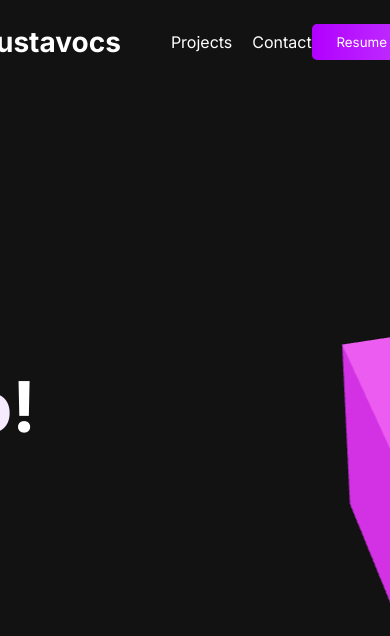
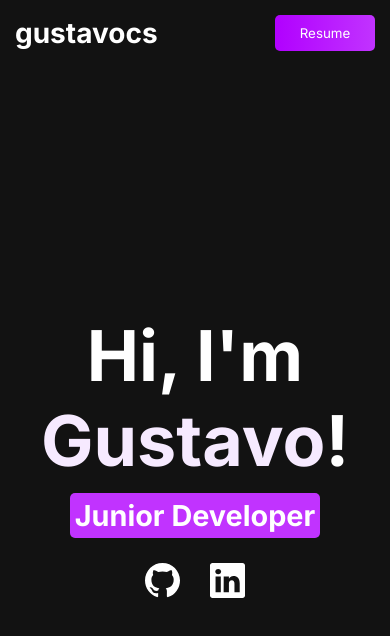
Before and after one commit to gustavocsak/portfolio, a React (Create React App) app: page / in a window 390 px wide. Shown: the top 636 px of the page. Built offline with nearby package versions, Linux system fonts and the light colour scheme; the HTML template or start-up script is replaced by a standard one.

Commit message:
Added responsiveness to Navbar, Hero and Projects

```diff
--- a/src/App.js
+++ b/src/App.js
@@ -15,11 +15,14 @@ const Container = styled.div`
         display: none;
     }
     color: white;
-
-
-
     background-color: #121212;
 
+    @media only screen and (max-width: 768px) {
+        scroll-snap-type: none;
+        scroll-behavior: smooth;
+        overflow-y: auto;
+        scrollbar-width: none;
+    }
 
 
 `
--- a/src/components/Cube.js
+++ b/src/components/Cube.js
@@ -3,11 +3,7 @@ import { Canvas } from '@react-three/fiber'
 import React, { Suspense } from 'react'
 import styled from 'styled-components'
 
-const Container = styled.div`
-    height: 100vh;
-    width: 100%;
-    scroll-snap-align: center;
-`
+
 
 const Cube = ({color, fov, position}) => {
   return (
@@ -26,5 +22,5 @@ const Cube = ({color, fov, position}) => {
 
   )
 }
-////rgb(18, 18, 18) "rgb(193, 51, 255)"
+
 export default Cube
--- a/src/components/Hero.js
+++ b/src/components/Hero.js
@@ -17,6 +17,8 @@ const Section = styled.div`
     align-items: center;
     justify-content: space-between;
 
+
+
 `
 
 const Container = styled.div`
@@ -26,6 +28,13 @@ const Container = styled.div`
     display: flex;
     justify-content: space-between;
 
+    @media only screen and (max-width: 768px) {
+        width: 100%;
+        flex-direction: column;
+        align-items: center;
+        justify-content: center;
+    }
+
 `
 
 const Intro = styled.div`
@@ -34,17 +43,30 @@ const Intro = styled.div`
     justify-content: center;
     gap: 15px;
 
+    @media only screen and (max-width: 768px) {
+        flex: 1;
+        align-items: center;
+    }
+
 `
 
 const Three = styled.div`
     flex: 3;
     position: relative;
 
+    @media only screen and (max-width: 768px) {
+        display: none;
+    }
+
 `
 
 const Title = styled(motion.div)`
 
     font-size: 70px;
+
+    @media only screen and (max-width: 768px) {
+        text-align: center;
+    }
 `
 
 const Subtitle = styled(motion.span)`
@@ -73,7 +95,7 @@ const Hero = () => {
                 <Title as={motion.h1} initial={{y: -50, opacity: 0}} animate={{y: 0, opacity:1}} transition={{delay: 0.3}}><span style={{}}>Hi, I'm  </span>{titleLetter.map((letter, index) => {
                     return <LetterAnimate key={index} letter={letter} />
                 })}!</Title>
-                {/* some animation later for this: */}
+
                 <motion.div initial={{y: -50, opacity: 0}} animate={{y: 0, opacity:1}} transition={{delay: 0.5}}>
                     <Subtitle>Junior Developer</Subtitle>
                 </motion.div>
--- a/src/components/Navbar.js
+++ b/src/components/Navbar.js
@@ -6,6 +6,10 @@ const Section = styled.div`
     display: flex;
     justify-content: center;
     margin: 0 2em;
+
+    @media only screen and (max-width: 768px) {
+        width: 100%;
+    }
 `
 const Container = styled.div`
     width: 1400px;
@@ -13,12 +17,19 @@ const Container = styled.div`
     justify-content: space-between;
     align-items: center;
     padding: 1.5em 0;
+
+    @media only screen and (max-width: 768px) {
+        width: 100%;
+        padding: 15px;
+    }
 `
 
 const Links = styled.div`
     display: flex;
     align-items: center;
     gap: 10px;
+
+
 `
 
 const Icons = styled.div`
@@ -31,6 +42,10 @@ const List = styled.ul`
     display: flex;
     gap: 20px;
     list-style: none;
+
+    @media only screen and (max-width: 768px) {
+        display: none;
+    }
 `
 
 const ListItem = styled.li`
--- a/src/components/Projects.js
+++ b/src/components/Projects.js
@@ -10,6 +10,10 @@ const Section = styled.div`
     flex-direction: column;
     align-items: center;
     justify-content: space-between;
+
+    @media only screen and (max-width: 768px) {
+		height: 100%;
+    }
 `
 const Container = styled.div`
     height: 100%;
@@ -19,8 +23,11 @@ const Container = styled.div`
 	align-items: center;
 	justify-content: center;
 
-    @media (max-width: 768px) {
-        flex-direction: column;
+    @media only screen and (max-width: 768px) {
+       height: auto;
+	   width: 100%;
+
+
     }
 `
 
@@ -28,13 +35,11 @@ const ProjectDisplay = styled.div`
 	display: flex;
 	align-items: center;
 	justify-content: center;
-`
 
-const ProjectHeading = styled.h1`
+	@media only screen and (max-width: 768px) {
+        flex-direction: column;
 
-`
-const ProjectHead = styled.h1`
-
+    }
 `
 
 
```
